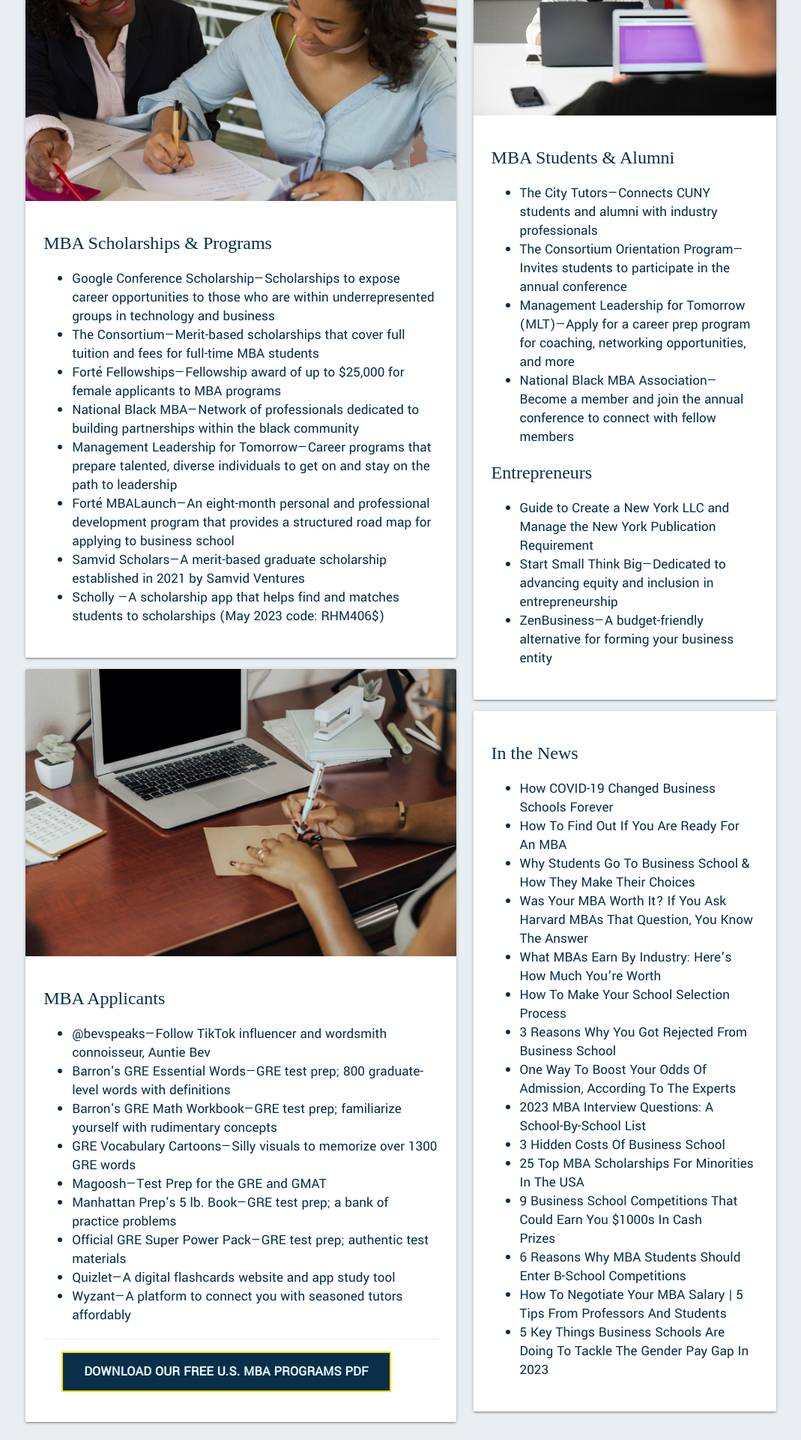
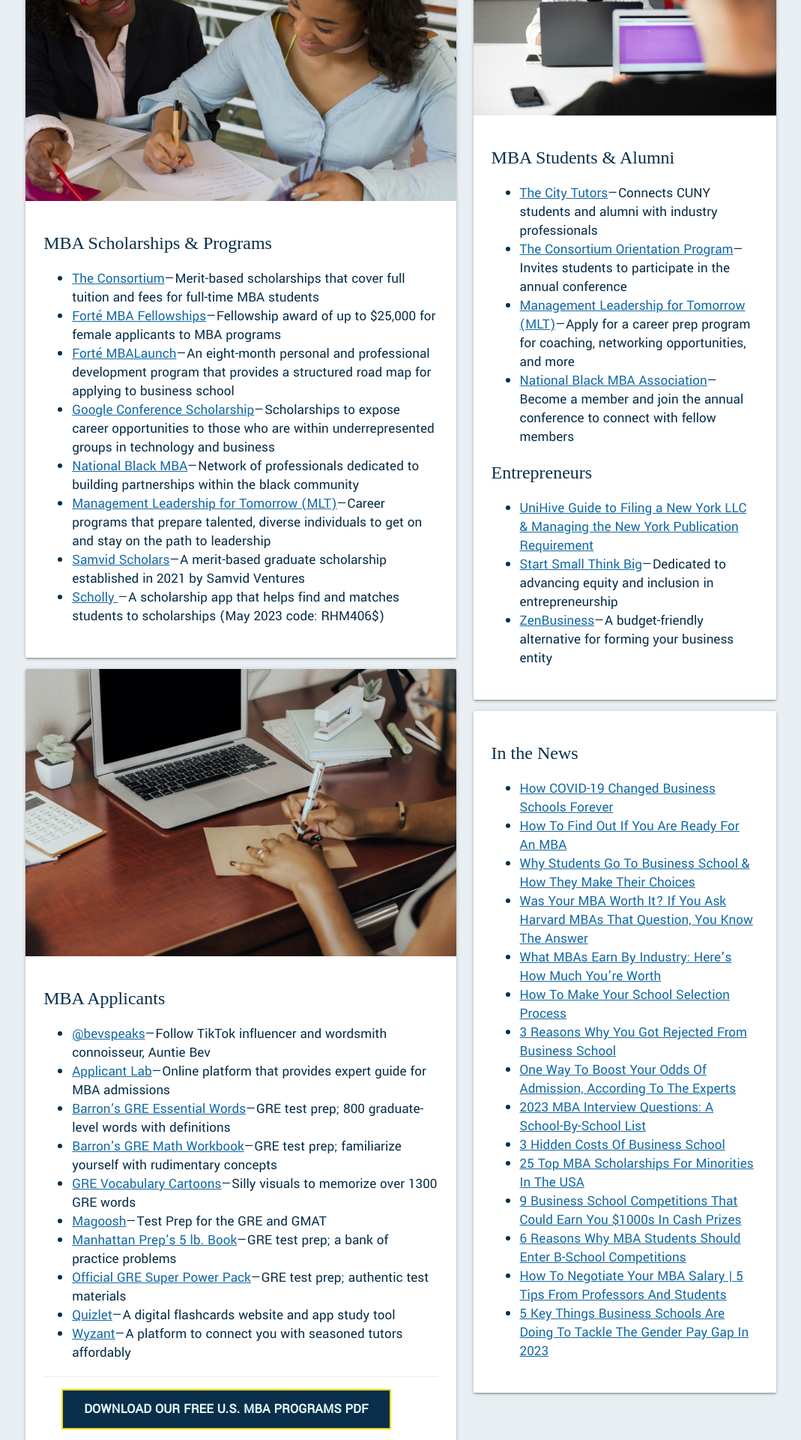
Before and after one commit to bdep90/unihive-app, a PHP site: page /resources.html in a window 1280 px wide. Shown: the part 568-2488 px from the top of the page at 75% size, without its empty margins (105-1174 px from the left). Run offline with PHP 8.4, Linux system fonts and the light colour scheme; some libraries are stand-ins or nearby versions; some web fonts are replaced.

Commit message:
updating global footer & resources links

```diff
--- a/css/style.css
+++ b/css/style.css
@@ -379,10 +379,6 @@ footer a,
 	color: #E1F6F9;
 }
 
-footer .copyright {
-	display: inline;
-}
-
 footer .right a:not(.inline.icon) {
 	margin-bottom: .3rem;
 }
--- a/index.html
+++ b/index.html
@@ -207,10 +207,10 @@
 				<div class="container">
 					<div class="row">
 						<div class="col s12">
-							<div class="copyright">© <script type="text/javascript">document.write(new Date().getFullYear());</script> ABC UniHive
-							</div>
-							<a href="/terms">Terms & Conditions</a>
+							<a href="/resources">Resources</a> &#x2022;
+							<a href="/terms">Terms & Conditions</a> &#x2022;
 							<a href="/privacy-policy">Privacy Policy</a>
+							<div class="copyright">© <script type="text/javascript">document.write(new Date().getFullYear());</script> ABC UniHive</div>
 						</div>
 					</div>
 				</div>
--- a/resources.html
+++ b/resources.html
@@ -97,14 +97,14 @@
 							<div class="card-content">
 								<h3 class="card-title">MBA Scholarships & Programs</h3>
 								<ul>
-									<li>Google Conference Scholarship—Scholarships to expose career opportunities to those who are within underrepresented groups in technology and business</li>
-									<li>The Consortium—Merit-based scholarships that cover full tuition and fees for full-time MBA students</li>
-									<li>Forté Fellowships—Fellowship award of up to $25,000 for female applicants to MBA programs</li>
-									<li>National Black MBA—Network of professionals dedicated to building partnerships within the black community</li>
-									<li>Management Leadership for Tomorrow—Career programs that prepare talented, diverse individuals to get on and stay on the path to leadership</li>
-									<li>Forté MBALaunch—An eight-month personal and professional development program that provides a structured road map for applying to business school</li>
-									<li>Samvid Scholars—A merit-based graduate scholarship established in 2021 by Samvid Ventures</li>
-									<li>Scholly —A scholarship app that helps find and matches students to scholarships (May 2023 code: RHM406$)</li>
+									<li><a href="https://cgsm.org/students/prospective-students/" target="_blank">The Consortium</a>—Merit-based scholarships that cover full tuition and fees for full-time MBA students</li>
+									<li><a href="https://www.fortefoundation.org/site/SPageServer/?pagename=mba_fellows" target="_blank">Forté MBA Fellowships</a>—Fellowship award of up to $25,000 for female applicants to MBA programs</li>
+									<li><a href="https://www.fortefoundation.org/site/SPageServer/?pagename=events_bebrave" target="_blank">Forté MBALaunch</a>—An eight-month personal and professional development program that provides a structured road map for applying to business school</li>
+									<li><a href="https://buildyourfuture.withgoogle.com/scholarships/google-conference-scholarships" target="_blank">Google Conference Scholarship</a>—Scholarships to expose career opportunities to those who are within underrepresented groups in technology and business</li>
+									<li><a href="https://nbmbaa.org/" target="_blank">National Black MBA</a>—Network of professionals dedicated to building partnerships within the black community</li>
+									<li><a href="https://mlt.org/" target="_blank">Management Leadership for Tomorrow (MLT)</a>—Career programs that prepare talented, diverse individuals to get on and stay on the path to leadership</li>
+									<li><a href="https://www.samvid.ventures/samvid-scholars/" target="_blank">Samvid Scholars</a>—A merit-based graduate scholarship established in 2021 by Samvid Ventures</li>
+									<li><a href="https://myscholly.com/" target="_blank">Scholly </a>—A scholarship app that helps find and matches students to scholarships (May 2023 code: RHM406$)</li>
 								</ul>
 							</div>
 						</div>
@@ -116,15 +116,16 @@
 							<div class="card-content">
 								<h3 class="card-title">MBA Applicants</h3>
 								<ul>
-									<li>@bevspeaks—Follow TikTok influencer and wordsmith connoisseur, Auntie Bev
-									<li>Barron's GRE Essential Words—GRE test prep; 800 graduate-level words with definitions</li>
-									<li>Barron's GRE Math Workbook—GRE test prep; familiarize yourself with rudimentary concepts</li>
-									<li>GRE Vocabulary Cartoons—Silly visuals to memorize over 1300 GRE words</li>
-									<li>Magoosh—Test Prep for the GRE and GMAT</li>
-									<li>Manhattan Prep's 5 lb. Book—GRE test prep; a bank of practice problems</li>
-									<li>Official GRE Super Power Pack—GRE test prep; authentic test materials</li>
-									<li>Quizlet—A digital flashcards website and app study tool</li>
-									<li>Wyzant—A platform to connect you with seasoned tutors affordably</li>
+									<li><a href="https://www.tiktok.com/@bevspeaks?lang=en" target="_blank">@bevspeaks</a>—Follow TikTok influencer and wordsmith connoisseur, Auntie Bev</li>
+									<li><a href="https://www.applicantlab.com/" target="_blank">Applicant Lab</a>—Online platform that provides expert guide for MBA admissions</li>
+									<li><a href="https://amzn.to/3ywqYaC" target="_blank">Barron's GRE Essential Words</a>—GRE test prep; 800 graduate-level words with definitions</li>
+									<li><a href="https://www.amazon.com/Barrons-Workbook-Blair-Madore-Ph-D/dp/1438011199" target="_blank">Barron's GRE Math Workbook</a>—GRE test prep; familiarize yourself with rudimentary concepts</li>
+									<li><a href="https://apps.apple.com/us/app/gre-vocabulary-cartoons/id1527155688" target="_blank">GRE Vocabulary Cartoons</a>—Silly visuals to memorize over 1300 GRE words</li>
+									<li><a href="https://magoosh.com/" target="_blank">Magoosh</a>—Test Prep for the GRE and GMAT</li>
+									<li><a href="https://amzn.to/36N1nKL" target="_blank">Manhattan Prep's 5 lb. Book</a>—GRE test prep; a bank of practice problems</li>
+									<li><a href="https://amzn.to/35JVj6o" target="_blank">Official GRE Super Power Pack</a>—GRE test prep; authentic test materials</li>
+									<li><a href="https://quizlet.com/" target="_blank">Quizlet</a>—A digital flashcards website and app study tool</li>
+									<li><a href="https://www.wyzant.com/" target="_blank">Wyzant</a>—A platform to connect you with seasoned tutors affordably</li>
 								</ul>
 								<div class="card-action">
 									<a href="https://drive.google.com/file/d/1dRxdBdscphVPb2vSBbCLDihbjHmOIcCZ/view?usp=sharing" target="_blank" class="btn-large">Download our FREE U.S. MBA Programs PDF</a>
@@ -144,17 +145,17 @@
 							<div class="card-content">
 								<h3 class="card-title">MBA Students & Alumni</h3>
 								<ul>
-									<li>The City Tutors—Connects CUNY students and alumni with industry professionals</li>
-									<li>The Consortium Orientation Program—Invites students to participate in the annual conference</li>
-									<li>Management Leadership for Tomorrow (MLT)—Apply for a career prep program for coaching, networking opportunities, and more</li>
-									<li>National Black MBA Association—Become a member and join the annual conference to connect with fellow members</li>
+									<li><a href="https://www.thecitytutors.org/findamentor" target="_blank">The City Tutors</a>—Connects CUNY students and alumni with industry professionals</li>
+									<li><a href="https://cgsm.org/" target="_blank">The Consortium Orientation Program</a>—Invites students to participate in the annual conference</li>
+									<li><a href="https://mlt.org/" target="_blank">Management Leadership for Tomorrow (MLT)</a>—Apply for a career prep program for coaching, networking opportunities, and more</li>
+									<li><a href="https://nbmbaa.org/" target="_blank">National Black MBA Association</a>—Become a member and join the annual conference to connect with fellow members</li>
 								</ul>
 
 								<h3 class="card-title">Entrepreneurs</h3>
 								<ul>
-									<li>Guide to Create a New York LLC and Manage the New York Publication Requirement</li>
-									<li>Start Small Think Big—Dedicated to advancing equity and inclusion in entrepreneurship</li>
-									<li>ZenBusiness—A budget-friendly alternative for forming your business entity</li>
+									<li><a href="https://docs.google.com/document/d/1N4EUToHjgtxAi5pJnu9-2t6OFEL3wUSWnymEvOCwCT0/edit">UniHive Guide to Filing a New York LLC & Managing the New York Publication Requirement</a></li>
+									<li><a href="https://www.startsmallthinkbig.org/" target="_blank">Start Small Think Big</a>—Dedicated to advancing equity and inclusion in entrepreneurship</li>
+									<li><a href="https://www.zenbusiness.com/" target="_blank">ZenBusiness</a>—A budget-friendly alternative for forming your business entity</li>
 								</ul>
 
 							</div>
@@ -168,27 +169,25 @@
 							<div class="card-content">
 								<h3 class="card-title">In the News</h3>
 								<ul>
-									<li>How COVID-19 Changed Business Schools Forever</li>
-									<li>How To Find Out If You Are Ready For An MBA</li>
-									<li>Why Students Go To Business School & How They Make Their Choices</li>
-									<li>Was Your MBA Worth It? If You Ask Harvard MBAs That Question, You Know The Answer</li>
-									<li>What MBAs Earn By Industry: Here’s How Much You’re Worth</li>
-									<li>How To Make Your School Selection Process</li>
-									<li>3 Reasons Why You Got Rejected From Business School</li>
-									<li>One Way To Boost Your Odds Of Admission, According To The Experts</li>
-									<li>2023 MBA Interview Questions: A School-By-School List</li>
-									<li>3 Hidden Costs Of Business School</li>
-									<li>25 Top MBA Scholarships For Minorities In The USA</li>
-									<li>9 Business School Competitions That Could Earn You $1000s In Cash </li>Prizes
-									<li>6 Reasons Why MBA Students Should Enter B-School Competitions</li>
-									<li>How To Negotiate Your MBA Salary | 5 Tips From Professors And Students</li>
-									<li>5 Key Things Business Schools Are Doing To Tackle The Gender Pay Gap In 2023</li>
+									<li><a href="https://poetsandquants.com/2021/07/05/how-covid-19-changed-business-schools-forever/" target="_blank">How COVID-19 Changed Business Schools Forever</a></li>
+									<li><a href="https://www.businessbecause.com/news/mba-application-insider/8669/AdmitMe-ready-MBA" target="_blank">How To Find Out If You Are Ready For An MBA</a></li>
+									<li><a href="https://finance.yahoo.com/news/why-students-business-school-choices-111044619.html" target="_blank">Why Students Go To Business School & How They Make Their Choices</a></li>
+									<li><a href="https://poetsandquants.com/2021/08/20/was-your-mba-worth-it-if-you-ask-harvard-mbas-that-question-you-know-the-answer/?pq-category=business-school-news" target="_blank">Was Your MBA Worth It? If You Ask Harvard MBAs That Question, You Know The Answer</a></li>
+									<li><a href="https://poetsandquants.com/2021/08/03/what-mbas-earn-by-industry-heres-how-much-youre-worth-2/" target="_blank">What MBAs Earn By Industry: Here’s How Much You’re Worth</a></li>
+									<li><a href="https://poetsandquants.com/2021/11/27/how-to-make-your-school-selection-process/" target="_blank">How To Make Your School Selection Process</a></li>
+									<li><a href="https://poetsandquants.com/2021/09/25/3-reasons-why-you-got-rejected-from-business-school/" target="_blank">3 Reasons Why You Got Rejected From Business School</a></li>
+									<li><a href="https://poetsandquants.com/2021/10/16/looking-for-a-way-to-boost-your-odds-of-admission-try-this/" target="_blank">One Way To Boost Your Odds Of Admission, According To The Experts</a></li>
+									<li><a href="https://poetsandquants.com/2023/01/18/2023-mba-interview-questions-a-school-by-school-list/" target="_blank">2023 MBA Interview Questions: A School-By-School List</a></li>
+									<li><a href="https://poetsandquants.com/2022/01/01/3-hidden-costs-of-business-school/" target="_blank">3 Hidden Costs Of Business School</a></li>
+									<li><a href="https://www.businessbecause.com/news/mba-scholarships/7652/mba-scholarships-for-minorities" target="_blank">25 Top MBA Scholarships For Minorities In The USA</a></li>
+									<li><a href="https://www.businessbecause.com/news/mba-degree/5383/9-business-school-competitions-which-could-earn-you-1000s-in-cash-prizes" target="_blank">9 Business School Competitions That Could Earn You $1000s In Cash Prizes</a></li>
+									<li><a href="https://www.businessbecause.com/news/mba-degree/8685/MBA-business-competitions" target="_blank">6 Reasons Why MBA Students Should Enter B-School Competitions</a></li>
+									<li><a href="https://www.businessbecause.com/news/mba-degree/8309/negotiate-mba-salary?sponsored" target="_blank">How To Negotiate Your MBA Salary | 5 Tips From Professors And Students</a></li>
+									<li><a href="https://www.businessbecause.com/news/women-in-business/8635/business-schools-gender-pay-gap" target="_blank">5 Key Things Business Schools Are Doing To Tackle The Gender Pay Gap In 2023</a></li>
 								</ul>
 							</div>
 						</div>
-
 					</div>
-
 				</div>
 			</div>
 		</section>
@@ -197,7 +196,7 @@
 		<section class="resources-cta section white">
 			<div class="container center">
 				<h2 class="h3">Got Resources?</h2>
-				<div>Share them with <a target="_blank" href="emailto:resources@unihive.app">resources@unihive.app</a> and we'll post them above.</div>
+				<div>Share them with <a href="emailto:resources@unihive.app" target="_blank">resources@unihive.app</a> and we'll post them above.</div>
 			</div>
 		</section>
 
@@ -243,10 +242,10 @@
 				<div class="container">
 					<div class="row">
 						<div class="col s12">
-							<div class="copyright">© <script type="text/javascript">document.write(new Date().getFullYear());</script> ABC UniHive
-							</div>
-							<a href="/terms">Terms & Conditions</a>
+							<a href="/resources">Resources</a> &#x2022;
+							<a href="/terms">Terms & Conditions</a> &#x2022;
 							<a href="/privacy-policy">Privacy Policy</a>
+							<div class="copyright">© <script type="text/javascript">document.write(new Date().getFullYear());</script> ABC UniHive</div>
 						</div>
 					</div>
 				</div>
```
Also changed, not shown: privacy-policy.html (+9 -10 lines), terms.html (+9 -10 lines).
